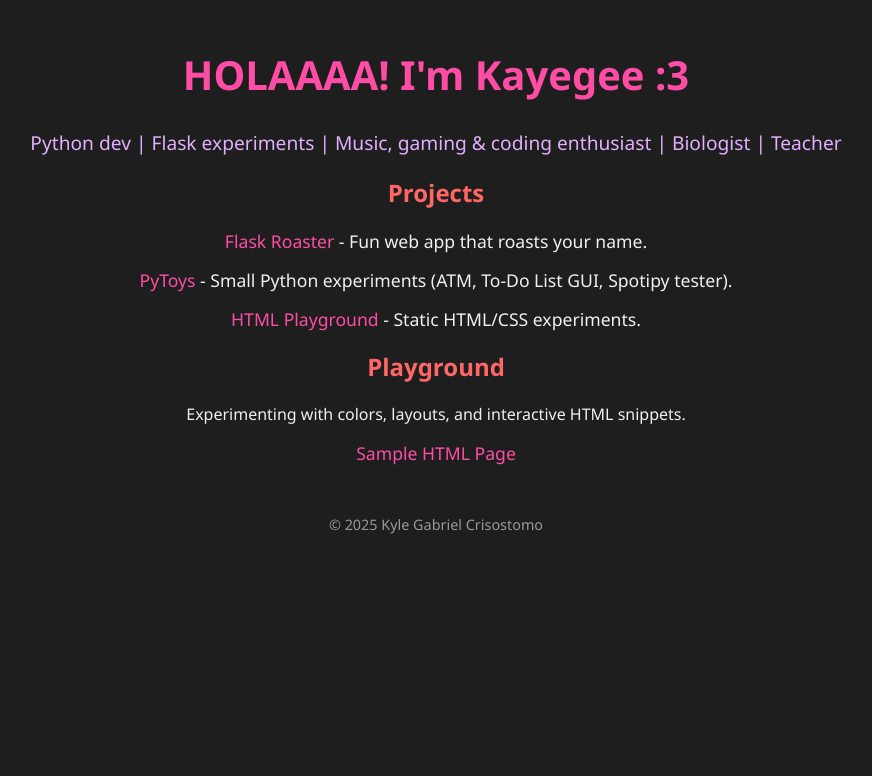
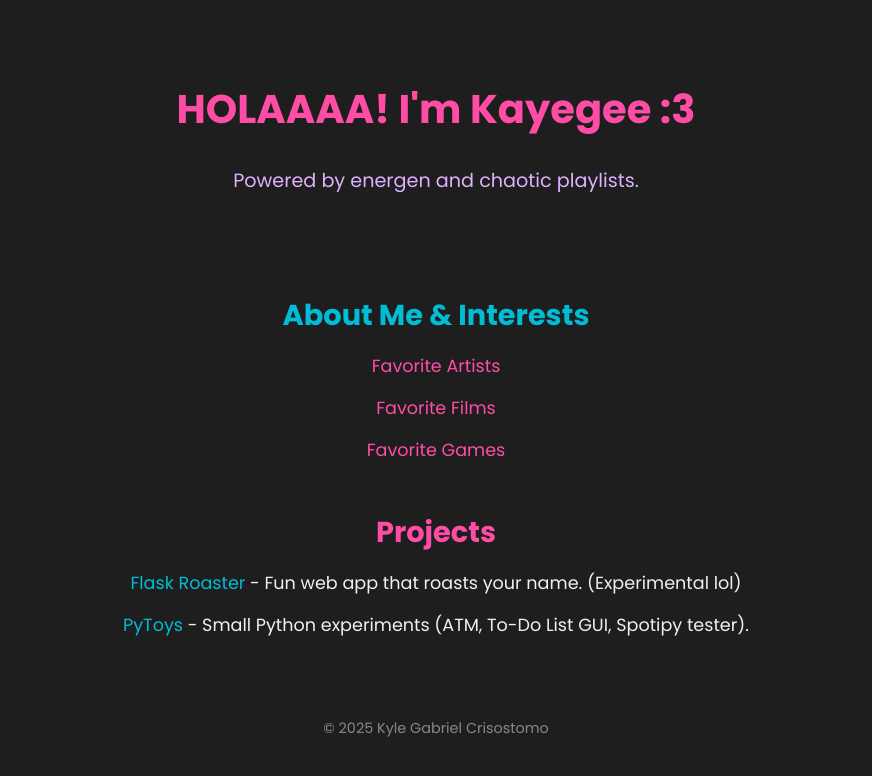
Before and after one commit to doritowo/doritowo.github.io, a plain HTML site: page index.html in a window 1280 px wide. Shown: the whole page, without its empty margins (204-1076 px from the left). Drawn offline with Linux system fonts and the light colour scheme.

Commit message:
Updated the main page and added an about me something something

```diff
--- a/css/style.css
+++ b/css/style.css
@@ -1,55 +1,95 @@
-/* Base styling */
+/* GENERAL STYLING */
 body {
-  font-family: 'Segoe UI', Arial, sans-serif;
-  text-align: center;
-  background-color: #1e1e1e;  /* dark background */
-  color: #f0f0f0;             /* light text */
+  font-family: 'Poppins', Arial, sans-serif;
+  background-color: #1e1e1e;
+  color: #f0f0f0;
   margin: 0;
   padding: 20px;
+  text-align: center;
 }
 
-/* Header styling */
+/* HEADER */
+header {
+  padding: 2rem 1rem;
+}
+
 header h1 {
-  color: #ff4da6;              /* pink accent */
+  color: #ff4da6; /* pink accent */
   font-size: 2.5rem;
 }
 
 header p {
-  color: #e0b0ff;              /* light purple hint */
+  color: #e0b0ff; /* purple hint */
   font-size: 1.2rem;
   margin-top: 5px;
 }
 
-/* Section styling */
-section h2 {
-  color: #ff6666;              /* red/pink accent */
-  margin-bottom: 20px;
+/* ABOUT / LINKS SECTION */
+.about {
+  margin: 3rem 0;
 }
 
-ul {
+.about h2 {
+  color: #00bcd4; /* cyan accent */
+  font-size: 1.8rem;
+  margin-bottom: 1rem;
+}
+
+.about ul {
   list-style-type: none;
   padding: 0;
 }
 
-li {
-  margin: 15px 0;
+.about li {
+  margin: 1rem 0;
   font-size: 1.1rem;
 }
 
-a {
+.about a {
   text-decoration: none;
-  color: #ff4da6;              /* pink link */
+  color: #ff4da6;
   transition: color 0.2s;
 }
 
-a:hover {
-  color: #e0b0ff;              /* hover purple */
+.about a:hover {
+  color: #e0b0ff;
   text-decoration: underline;
 }
 
-/* Footer */
+/* FOOTER */
 footer {
-  margin-top: 50px;
+  margin-top: 5rem;
   font-size: 0.9rem;
-  color: #999;
+  color: #888;
 }
+/* PROJECTS SECTION */
+.projects {
+  margin: 3rem 0;
+}
+
+.projects h2 {
+  color: #ff4da6; /* pink accent */
+  font-size: 1.8rem;
+  margin-bottom: 1rem;
+}
+
+.projects ul {
+  list-style-type: none;
+  padding: 0;
+}
+
+.projects li {
+  margin: 1rem 0;
+  font-size: 1.1rem;
+}
+
+.projects a {
+  text-decoration: none;
+  color: #00bcd4; /* cyan links for projects */
+  transition: color 0.2s;
+}
+
+.projects a:hover {
+  color: #e0b0ff;
+  text-decoration: underline;
+}
--- /dev/null
+++ b/fave-artists/css/artist.css
@@ -0,0 +1,85 @@
+/* General styles */
+body {
+  font-family: Arial, sans-serif;
+  margin: 0;
+  padding: 0;
+  background: #fafafa;
+  color: #333;
+}
+
+header {
+  background: #222;
+  color: #fff;
+  padding: 1rem;
+  text-align: center;
+}
+
+header nav a {
+  color: #00bcd4;
+  margin-left: 1rem;
+  text-decoration: none;
+}
+
+header nav a:hover {
+  text-decoration: underline;
+}
+
+main {
+  padding: 2rem;
+}
+
+/* Genre section */
+.genre {
+  margin-bottom: 2rem;
+}
+
+.genre h2 {
+  border-bottom: 2px solid #00bcd4;
+  padding-bottom: 0.3rem;
+  margin-bottom: 1rem;
+}
+
+/* Artist cards */
+.artist-card {
+  display: inline-block;
+  width: 200px;
+  margin: 0.5rem;
+  padding: 1rem;
+  background: #fff;
+  border-radius: 8px;
+  box-shadow: 0 2px 6px rgba(0,0,0,0.1);
+  text-align: center;
+  transition: transform 0.2s ease;
+}
+
+.artist-card:hover {
+  transform: scale(1.05);
+}
+
+.artist-card img {
+  width: 100%;
+  border-radius: 6px;
+}
+
+.artist-card li {
+  font-size: 0.9rem;
+  margin: 0.2rem 0;
+}
+
+.artist-card h3 {
+  font-size: 1.5em;
+  margin: 10px 0;
+}
+
+.artist-card strong {
+  display: block;
+  margin-top: 5px;
+  font-weight: bold;
+  color: #444;
+}
+
+.artist-card ul {
+  list-style-type: disc;
+  margin-left: 20px;
+  padding: 5px 0;
+}
--- /dev/null
+++ b/fave-artists/css/style.css
@@ -0,0 +1,98 @@
+/* === Base Styling === */
+body {
+  font-family: 'Poppins', Arial, sans-serif;
+  background: linear-gradient(135deg, #1e1e1e, #121212);
+  color: #f0f0f0;
+  text-align: center;
+  padding: 30px;
+  margin: 0;
+}
+
+/* === Header === */
+header {
+  margin-bottom: 40px;
+}
+
+header h1 {
+  font-weight: 700;
+  font-size: 3rem;
+  color: #ff4da6;
+  margin-bottom: 10px;
+  text-shadow: 0 2px 6px rgba(255,77,166,0.5);
+}
+
+/* === Blurb / Sections === */
+.blurb, .lyrics, .spotify, .cta {
+  background: #2a2a2a;
+  padding: 20px 25px;
+  border-radius: 15px;
+  box-shadow: 0 8px 20px rgba(0,0,0,0.5);
+  margin-bottom: 30px;
+  transition: transform 0.2s, box-shadow 0.2s;
+}
+
+.blurb:hover, .lyrics:hover, .spotify:hover, .cta:hover {
+  transform: translateY(-5px);
+  box-shadow: 0 12px 24px rgba(0,0,0,0.6);
+}
+
+/* === Lyrics Section === */
+.lyrics blockquote {
+  font-style: italic;
+  font-size: 1.3rem;
+  color: #00bcd4;
+  margin: 0;
+}
+
+.lyrics span {
+  display: block;
+  font-size: 0.9rem;
+  margin-top: 0.5rem;
+  color: #888;
+}
+
+/* === Spotify Section === */
+.spotify p {
+  margin-bottom: 15px;
+  font-size: 1.1rem;
+  font-weight: 600;
+}
+
+.spotify-icon {
+  width: 60px;
+  transition: transform 0.2s, filter 0.2s;
+  cursor: pointer;
+}
+
+.spotify-icon:hover {
+  transform: scale(1.2);
+  filter: drop-shadow(0 0 5px #00ffcc);
+}
+
+/* === Buttons / CTA === */
+.btn {
+  display: inline-block;
+  padding: 1rem 2rem;
+  background: linear-gradient(45deg, #ff4da6, #e0b0ff);
+  color: #fff;
+  text-decoration: none;
+  font-weight: 600;
+  font-size: 1.1rem;
+  border-radius: 50px;
+  box-shadow: 0 6px 15px rgba(0,0,0,0.5);
+  transition: all 0.3s ease;
+}
+
+.btn:hover {
+  background: linear-gradient(45deg, #e0b0ff, #ff4da6);
+  transform: translateY(-3px) scale(1.05);
+  box-shadow: 0 10px 20px rgba(0,0,0,0.6);
+}
+
+/* === Footer === */
+footer {
+  margin-top: 40px;
+  font-size: 0.9rem;
+  color: #999;
+  text-shadow: 0 1px 2px rgba(0,0,0,0.5);
+}
--- a/index.html
+++ b/index.html
@@ -2,50 +2,51 @@
 <html lang="en">
 <head>
   <meta charset="UTF-8">
+  <meta name="viewport" content="width=device-width, initial-scale=1.0">
   <title>Kyle's Portfolio</title>
+  <link href="https://fonts.googleapis.com/css2?family=Poppins:wght@400;600;700&display=swap" rel="stylesheet">
   <link rel="stylesheet" href="css/style.css">
 </head>
 <body>
   <!-- HEADER -->
   <header>
-    <h1>HOLAAAA! I'm Kayegee :3 </h1>
-    <p>Python dev | Flask experiments | Music, gaming & coding enthusiast | Biologist | Teacher</p>
-  </header>
+  <h1>HOLAAAA! I'm Kayegee :3</h1>
+  <p id="fun-line">Something about me</p>
+</header>
+
+  <!-- ABOUT ME / LINKS SECTION -->
+  <section class="about">
+    <h2>About Me & Interests</h2>
+    <ul>
+      <li><a href="fave-artists/index.html">Favorite Artists</a></li>
+      <li><a href="favorite-films/index.html">Favorite Films</a></li>
+      <li><a href="favorite-games/index.html">Favorite Games</a></li>
+    </ul>
+  </section>
 
   <!-- PROJECTS SECTION -->
-  <section>
+  <section class="projects">
     <h2>Projects</h2>
     <ul>
       <li>
         <a href="https://github.com/doritowo/flask-roaster" target="_blank">
           Flask Roaster
-        </a> - Fun web app that roasts your name.
+        </a> - Fun web app that roasts your name. (Experimental lol)
       </li>
       <li>
         <a href="https://github.com/doritowo/pytoys" target="_blank">
           PyToys
         </a> - Small Python experiments (ATM, To-Do List GUI, Spotipy tester).
       </li>
-      <li>
-        <a href="projects/sample-html/sample.html" target="_blank">
-          HTML Playground
-        </a> - Static HTML/CSS experiments.
-      </li>
-    </ul>
-  </section>
-
-  <!-- PLAYGROUND SECTION -->
-  <section>
-    <h2>Playground</h2>
-    <p>Experimenting with colors, layouts, and interactive HTML snippets.</p>
-    <ul>
-      <li><a href="projects/sample-html/sample.html" target="_blank">Sample HTML Page</a></li>
     </ul>
   </section>
 
   <!-- FOOTER -->
   <footer>
-    <p>© 2025 Kyle Gabriel Crisostomo </p>
+    <p>© 2025 Kyle Gabriel Crisostomo</p>
   </footer>
+
+  <script src="js/script.js"></script>
+
 </body>
 </html>
--- /dev/null
+++ b/js/script.js
@@ -0,0 +1,24 @@
+// script.js
+
+const funLines = [
+  " YOUR MAMA!",
+  " Powered by energen and chaotic playlists.",
+  " Bard, The Wandering Caretaker ",
+  " I love you clairo <3 ",
+  " Onee-chan, haaiii "
+];
+
+const funLineEl = document.getElementById("fun-line");
+let index = 0;
+
+// Show the first line initially
+funLineEl.textContent = funLines[index];
+
+// Function to show next line
+function showNextLine() {
+  index = (index + 1) % funLines.length; // loop back to start
+  funLineEl.textContent = funLines[index];
+}
+
+// Change line every 3 seconds (3000 ms)
+setInterval(showNextLine, 3000);
```
Also changed, not shown: fave-artists/artists.html (added, +26 -0 lines), fave-artists/index.html (added, +48 -0 lines), fave-artists/js/genres.js (added, +107 -0 lines), fave-artists/images/aespa.jpg (added), fave-artists/images/alvvays.jpg (added), fave-artists/images/beabadoobee.jpg (added), fave-artists/images/clairo.jpg (added), fave-artists/images/paramore.jpg (added), fave-artists/images/piercetheveil.jpg (added), fave-artists/images/spotify-logo.png (added), fave-artists/images/the1975.jpg (added), fave-artists/images/turnover.jpg (added), fave-artists/images/turnstile.jpg (added).
